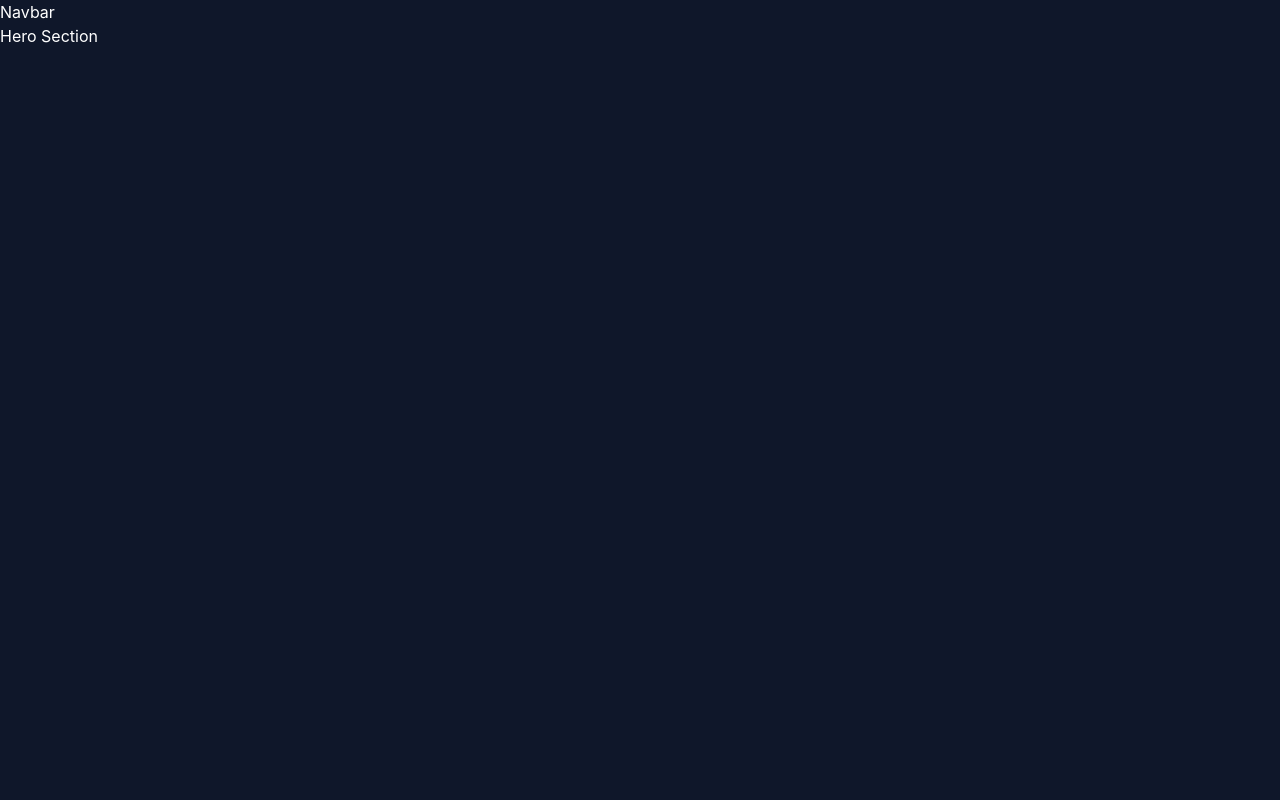
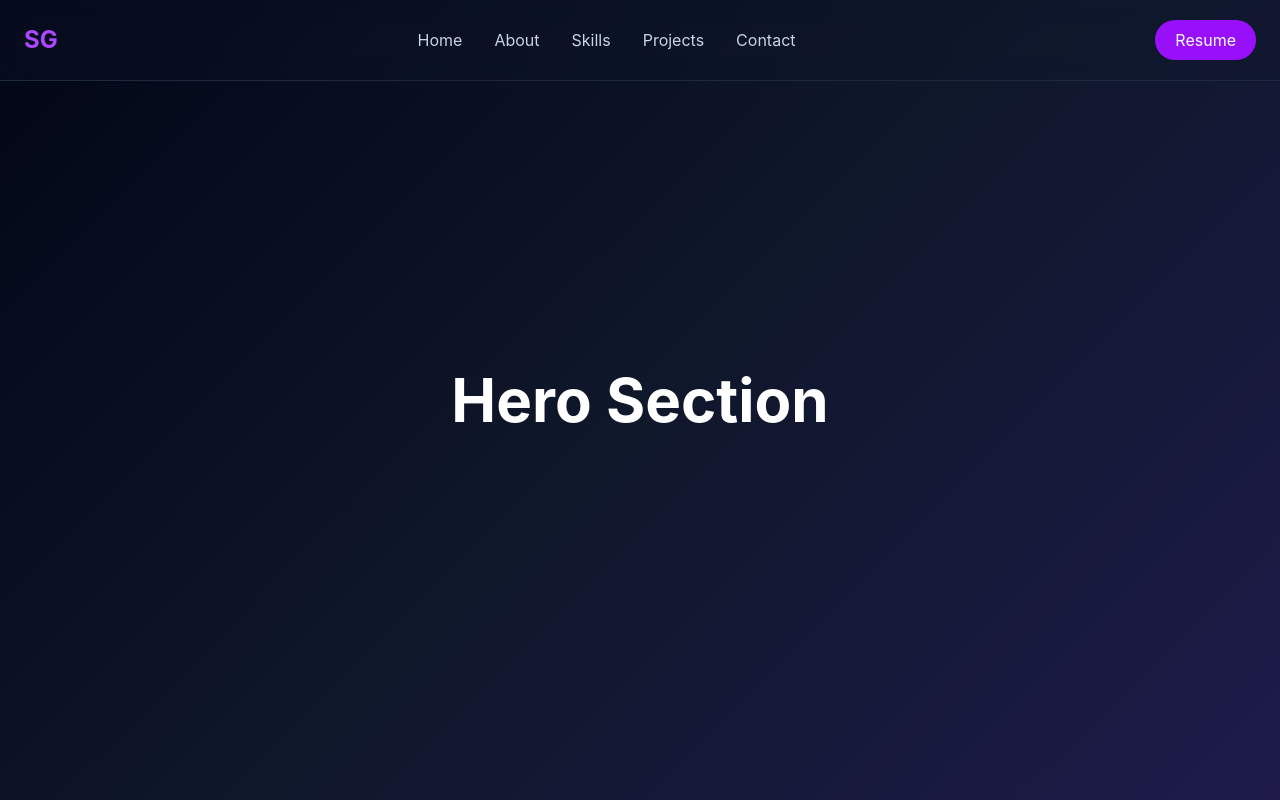
Before and after one commit to ShivanshGera/shivansh-portfolio, a React app: page / in a window 1280 px wide. Built offline with nearby package versions, Linux system fonts and the light colour scheme; the HTML template or start-up script is replaced by a standard one.

Commit message:
create responsive glassmorphism navbar

```diff
--- a/src/components/Hero.jsx
+++ b/src/components/Hero.jsx
@@ -1,7 +1,12 @@
 function Hero() {
   return (
-    <section>
-      Hero Section
+    <section
+      id="home"
+      className="min-h-screen flex items-center justify-center"
+    >
+      <h1 className="text-6xl font-bold">
+        Hero Section
+      </h1>
     </section>
   );
 }
--- a/src/components/Navbar.jsx
+++ b/src/components/Navbar.jsx
@@ -1,7 +1,70 @@
 function Navbar() {
   return (
-    <nav>
-      Navbar
+    <nav className="fixed top-0 left-0 w-full z-50 backdrop-blur-md bg-slate-900/30 border-b border-slate-800">
+      <div className="max-w-7xl mx-auto px-6 h-20 flex items-center justify-between">
+
+        {/* Logo */}
+        <h1 className="text-2xl font-bold text-purple-500">
+          SG
+        </h1>
+
+        {/* Nav Links */}
+        <ul className="hidden md:flex items-center gap-8 text-slate-300">
+          <li>
+            <a
+              href="#home"
+              className="hover:text-purple-400 transition"
+            >
+              Home
+            </a>
+          </li>
+
+          <li>
+            <a
+              href="#about"
+              className="hover:text-purple-400 transition"
+            >
+              About
+            </a>
+          </li>
+
+          <li>
+            <a
+              href="#skills"
+              className="hover:text-purple-400 transition"
+            >
+              Skills
+            </a>
+          </li>
+
+          <li>
+            <a
+              href="#projects"
+              className="hover:text-purple-400 transition"
+            >
+              Projects
+            </a>
+          </li>
+
+          <li>
+            <a
+              href="#contact"
+              className="hover:text-purple-400 transition"
+            >
+              Contact
+            </a>
+          </li>
+        </ul>
+
+        {/* Resume Button */}
+        <a
+          href="/resume.pdf"
+          target="_blank"
+          className="hidden md:block px-5 py-2 rounded-full bg-purple-600 hover:bg-purple-700 transition"
+        >
+          Resume
+        </a>
+      </div>
     </nav>
   );
 }
--- a/src/index.css
+++ b/src/index.css
@@ -4,9 +4,20 @@ html {
   scroll-behavior: smooth;
 }
 
+* {
+  box-sizing: border-box;
+}
+
 body {
   margin: 0;
-  background: #0f172a;
+  min-height: 100vh;
+  overflow-x: hidden;
+  background: linear-gradient(
+    135deg,
+    #020617,
+    #0f172a,
+    #1e1b4b
+  );
   color: white;
   font-family: Inter, sans-serif;
 }
```
